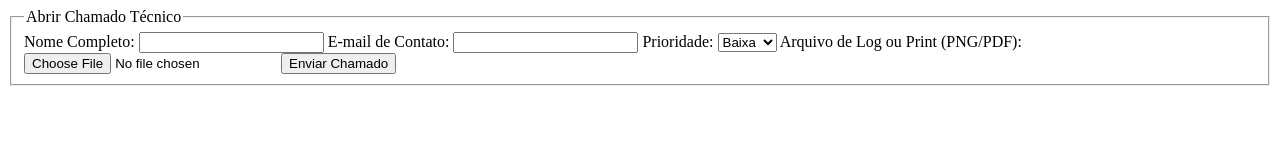
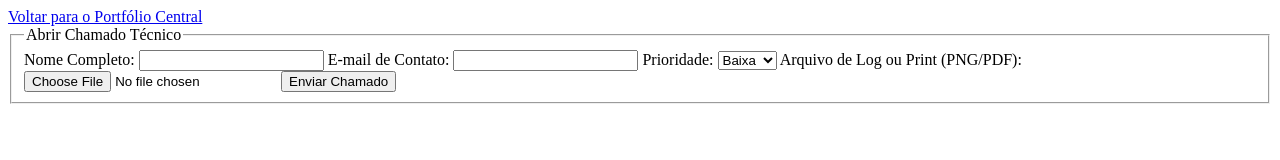
Before and after one commit to Programacao-Web-BSI-2026-2/lab-asafefernandes, a plain HTML site: page labs/02/index.html in a window 1280 px wide. Drawn offline with Linux system fonts and the light colour scheme.

Commit message:
Update index.html

```diff
--- a/labs/02/index.html
+++ b/labs/02/index.html
@@ -10,6 +10,7 @@
 </head>
 
 <body>
+    <a href="../../index.html">Voltar para o Portfólio Central</a>
     <form action="https://httpbin.org/post" method="post" enctype="multipart/form-data">
         <fieldset>
             <legend>Abrir Chamado Técnico</legend>
```
